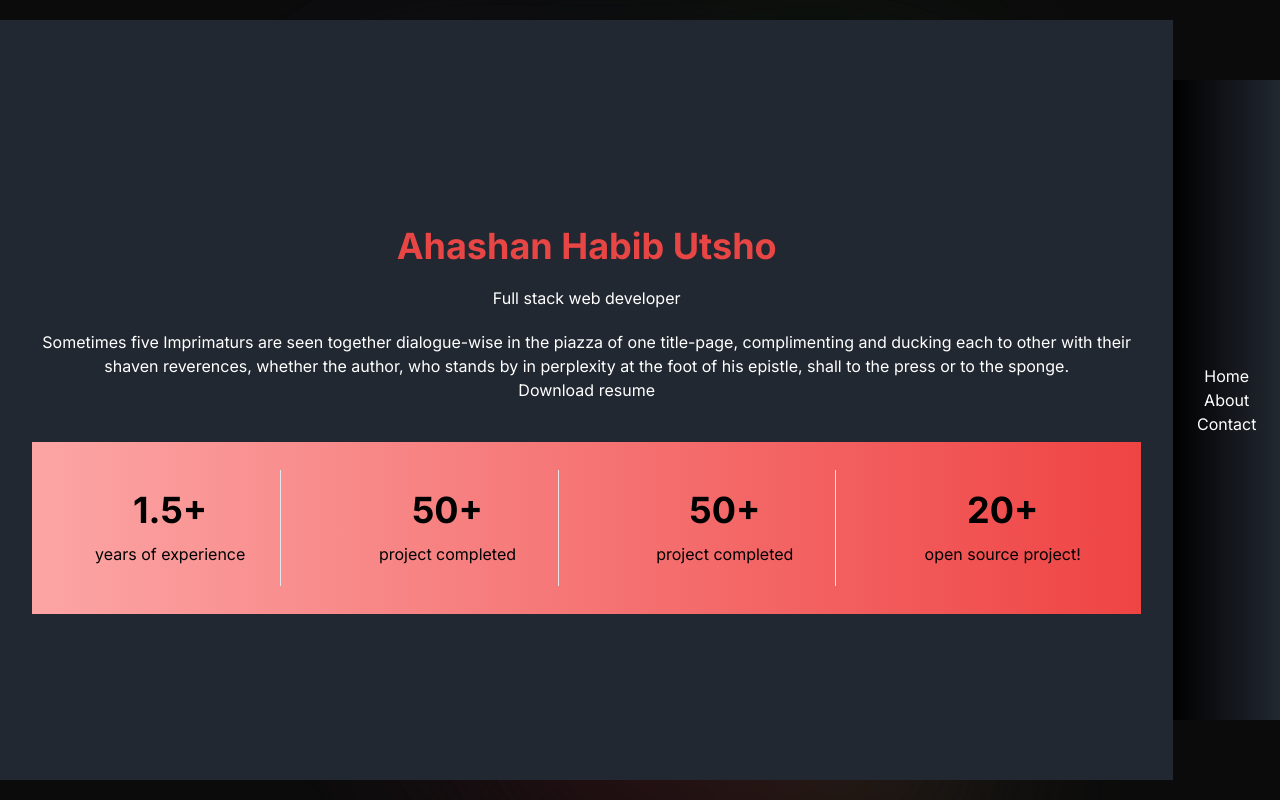
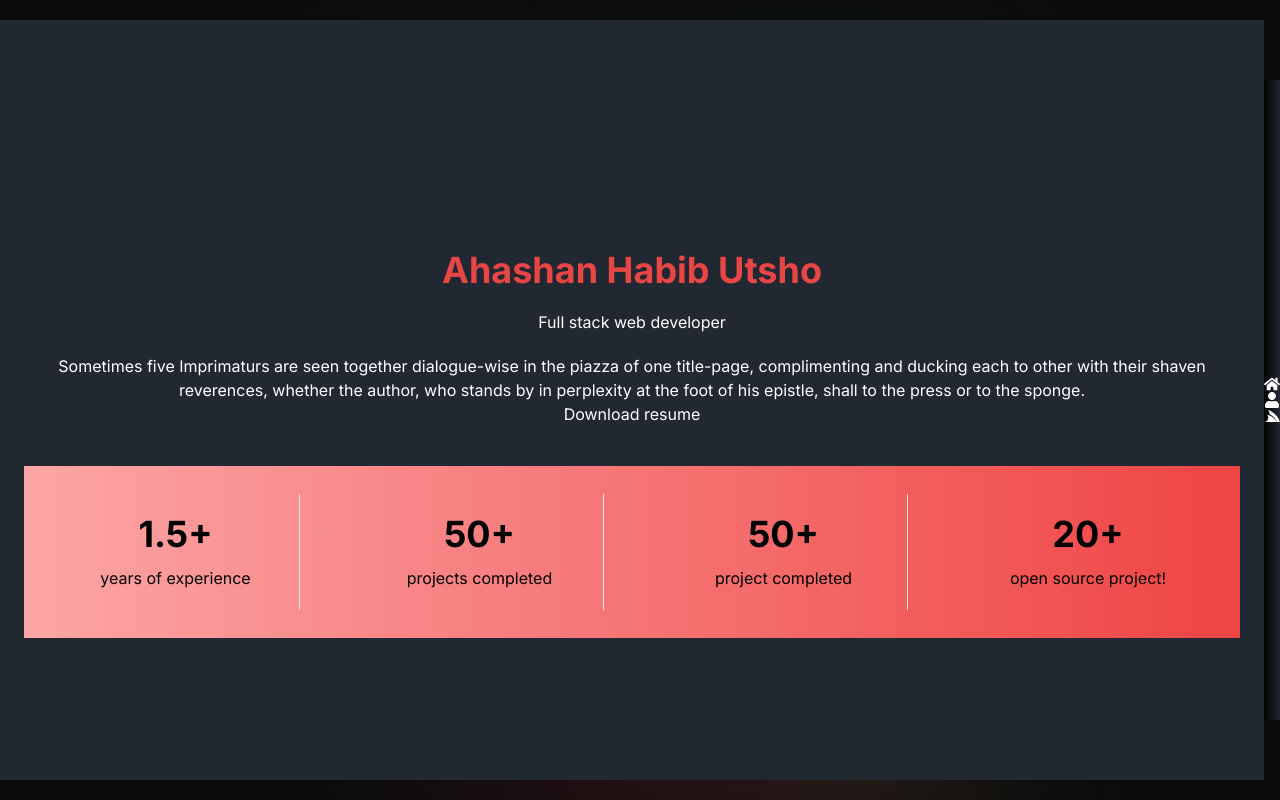
Before and after one commit to habib-utsho/utshofolio-next, a Next.js app: page / in a window 1280 px wide. Built offline with nearby package versions, Linux system fonts and the light colour scheme.

Commit message:
about page pollish

```diff
--- a/package.json
+++ b/package.json
@@ -16,6 +16,8 @@
     "postcss": "8.4.24",
     "react": "18.2.0",
     "react-dom": "18.2.0",
+    "react-icons": "^4.10.1",
+    "react-type-animation": "^3.1.0",
     "tailwindcss": "3.3.2"
   }
 }
--- /dev/null
+++ b/src/Components/HelpingCompo/NavLink.js
@@ -0,0 +1,15 @@
+'use client'
+import Link from 'next/link';
+import { usePathname } from 'next/navigation'
+import React from 'react';
+
+const NavLink = ({href, children}) => {
+    const pathname = usePathname()
+    const isActive = pathname === href || href.startsWith(pathname + '/')
+    console.log(isActive);
+    return (
+        <Link className={`${isActive && '!bg-gradient-to-tr !from-orange-500 !to-blue-500'} py-3 px-5 block bg-gradient-to-t from-[#222831] to-[#000000]`} href={href}>{children}</Link>
+    );
+};
+
+export default NavLink;
--- /dev/null
+++ b/src/app/(with-sidebar)/about/page.js
@@ -0,0 +1,32 @@
+'use client'
+import React from 'react';
+import { TypeAnimation } from 'react-type-animation';
+
+const page = () => {
+    return (
+        <div className='text-white'>
+            <h2 className='my-title'>I am specialized in</h2>
+            <div className='flex gap-2 items-center text-[#E84545] font-bold my-title'>
+                <span className='text-slate-400'>{'>'}</span>
+                <TypeAnimation
+                    sequence={[
+                        // Same substring at the start will only be typed out once, initially
+                        'Frontend development',
+                        1000, // wait 1s before replacing "Mice" with "Hamsters"
+                        '',
+                        1000,
+                        'We produce food for Guinea Pigs',
+                        1000,
+                        'We produce food for Chinchillas',
+                        1000
+                    ]}
+                    wrapper="span"
+                    speed={50}
+                    repeat={Infinity}
+                />
+            </div>
+        </div>
+    );
+};
+
+export default page;
--- a/src/app/(with-sidebar)/layout.js
+++ b/src/app/(with-sidebar)/layout.js
@@ -1,18 +1,21 @@
+import NavLink from '@/Components/HelpingCompo/NavLink';
 import React from 'react';
+import { FaHome, FaServicestack, FaUser } from "react-icons/fa";
 
 const layout = ({ children }) => {
     return (
-        <div className='min-h-screen max-w-7xl mx-auto grid grid-cols-12 items-center'>
-            <div className='col-span-11 h-[95vh] bg-[#222831] overflow-y-scroll'>
+        <div className='min-h-screen max-w-7xl mx-auto items-center flex'>
+            <div className=' h-[95vh] w-full bg-[#222831] overflow-y-scroll p-6'>
                 {children}
             </div>
-            <div className='col-span-1'>
-                <ul className='flex flex-col justify-center items-center h-[80vh] bg-gradient-to-l from-[#222831] to-[#000000] text-white'>
-                    <li>Home</li>
-                    <li>About</li>
-                    <li>Contact</li>
+
+            {/* sidebar menu */}
+                <ul className='hidden md:flex flex-col justify-center h-[80vh] bg-gradient-to-l from-[#222831] to-[#000000] text-white'>
+                    <li><NavLink href={'/'}><FaHome></FaHome></NavLink></li>
+                    <li><NavLink href={'/about'}><FaUser></FaUser></NavLink></li>
+                    <li><NavLink href={'/services'}><FaServicestack></FaServicestack></NavLink></li>
                 </ul>
-            </div>
+
         </div>
     );
 };
--- a/src/app/(with-sidebar)/page.js
+++ b/src/app/(with-sidebar)/page.js
@@ -3,7 +3,7 @@ import React from 'react';
 
 const page = () => {
     return (
-        <div className='h-screen p-8 flex flex-col items-center justify-center'>
+        <div className='h-screen flex flex-col items-center justify-center'>
             <div className='text-white text-center space-y-5'>
                 <h2 className='my-title text-[#E84545]'>Ahashan Habib Utsho</h2>
                 <h3> Full stack web developer </h3>
@@ -11,26 +11,26 @@ const page = () => {
                 <CommonBtnOne>Download resume</CommonBtnOne>
             </div>
 
-            <div className='flex bg-gradient-to-r from-red-300 to-red-500 mt-10 text-center w-full'>
-                <div className='p-7 flex-1'>
-                    <div className='p-5 space-y-3 border-r'>
+            <div className='grid grid-cols-2 md:grid-cols-4 bg-gradient-to-r from-red-300 to-red-500 mt-10 text-center w-full'>
+                <div className='p-7'>
+                    <div className='p-5 space-y-3 md:border-r'>
                         <h2 className='my-title'>1.5+</h2>
                         <p>years of experience</p>
                     </div>
                 </div>
-                <div className='p-7 flex-1'>
-                    <div className='p-5 space-y-3 border-r'>
+                <div className='p-7'>
+                    <div className='p-5 space-y-3 md:border-r'>
+                        <h2 className='my-title'>50+</h2>
+                        <p>projects completed</p>
+                    </div>
+                </div>
+                <div className='p-7'>
+                    <div className='p-5 space-y-3 md:border-r'>
                         <h2 className='my-title'>50+</h2>
                         <p>project completed</p>
                     </div>
                 </div>
-                <div className='p-7 flex-1'>
-                    <div className='p-5 space-y-3 border-r'>
-                        <h2 className='my-title'>50+</h2>
-                        <p>project completed</p>
-                    </div>
-                </div>
-                <div className='p-7 flex-1'>
+                <div className='p-7'>
                     <div className='p-5 space-y-3'>
                         <h2 className='my-title'>20+</h2>
                         <p>open source project!</p>
```
Also changed, not shown: 1 other file (tests, documents, lock files or other folders).
